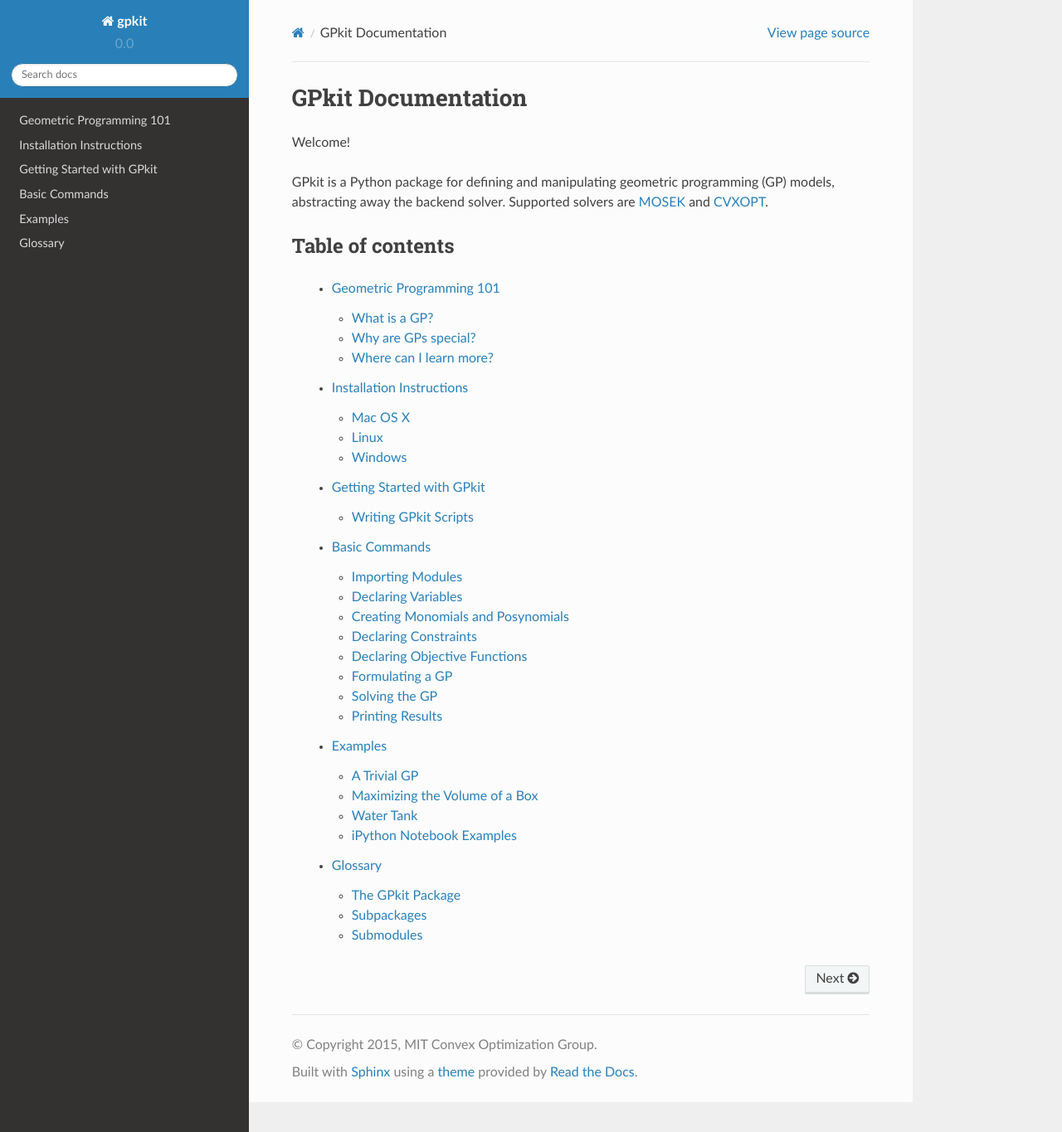
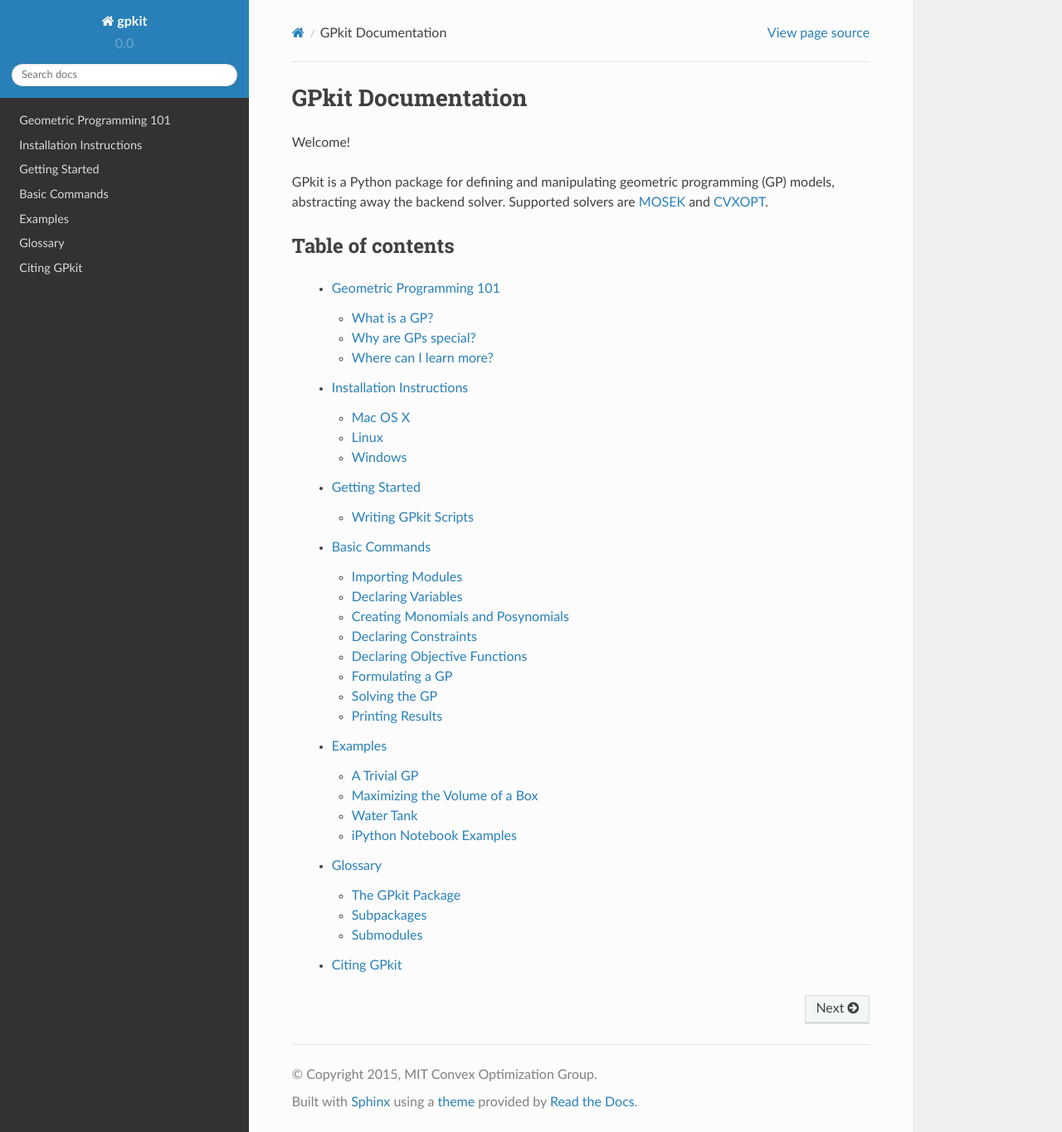
Before and after one commit to convexengineering/gpkit, a Sphinx documentation site: the page built from docs/source/index.rst, in a window 1280 px wide and 1365 px high. Shown: the whole window at 83% size. Built offline with Sphinx 7.4.7 and the Read the Docs theme 2.0.0, drawn with Linux system fonts in a browser that asks for light colours; pages that are not in the unit, such as notebooks, are missing from menus.

Commit message:
add bibtex and change getting started section name

```diff
--- a/docs/source/gettingstarted.rst
+++ b/docs/source/gettingstarted.rst
@@ -1,5 +1,5 @@
-Getting Started with GPkit
-**************************
+Getting Started
+***************
 
 GPkit is a Python package. We assume basic familiarity with Python. If you are new to Python take a look at `Learn Python <http://www.learnpython.org>`_.
 
--- a/docs/source/index.rst
+++ b/docs/source/index.rst
@@ -21,3 +21,4 @@ Table of contents
        basiccommands
        examples
        glossary
+       citinggpkit
```
Also changed, not shown: docs/source/citinggpkit.rst (added, +12 -0 lines).
